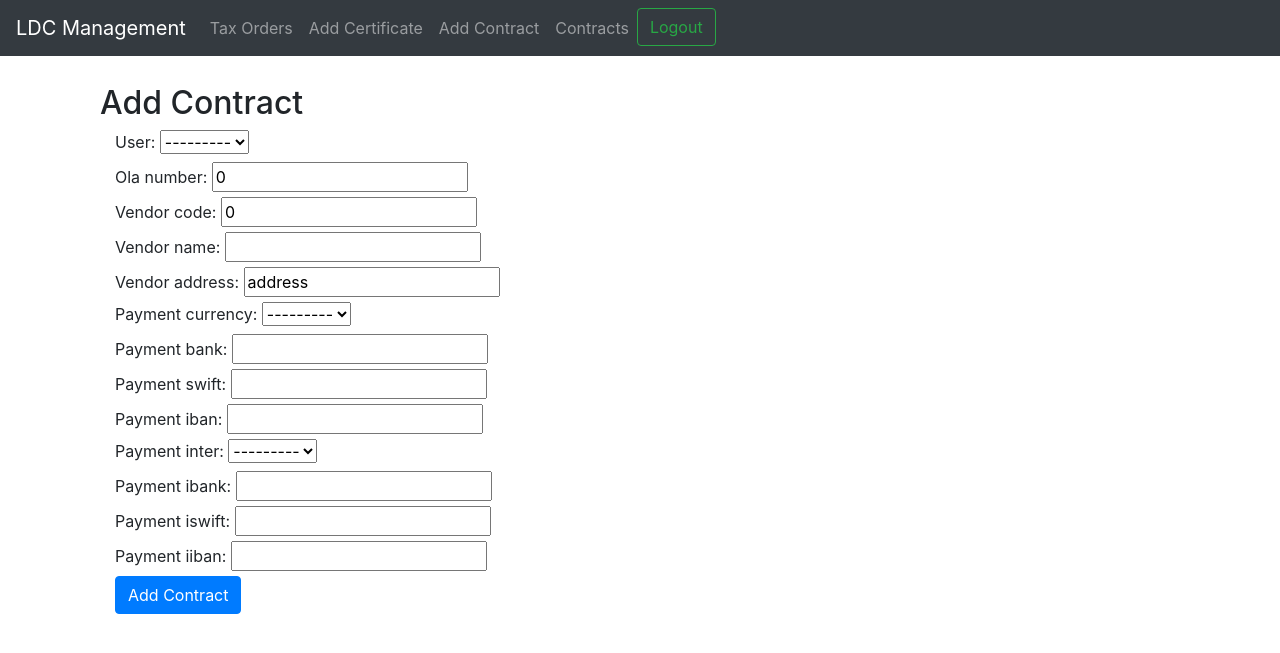
After one commit to sagarsomjiyani/taxorder_project, a Django app: page /add_contract/ in a window 1280 px wide. The commit adds this page. Shown: the top 653 px of the page. Run offline with Django 5.2, Linux system fonts and the light colour scheme; a user stored in the database is signed in; data comes from the database, SQL or seed files in the repository; both versions use the stored data as it was after the commit; some libraries are stand-ins or nearby versions.

Commit message:
31.01.24
added contract bank detalis

```diff
--- a/taxorders/forms.py
+++ b/taxorders/forms.py
@@ -1,6 +1,6 @@
 # taxorders/forms.py
 from django import forms
-from .models import TaxOrder, CertificateConsumption
+from .models import TaxOrder, CertificateConsumption, ContractMaster
 
 class CertificateForm(forms.ModelForm):
     class Meta:
@@ -11,3 +11,8 @@ class ConsumptionForm(forms.ModelForm):
     class Meta:
         model = CertificateConsumption
         fields = '__all__'
+
+class ContractForm(forms.ModelForm):
+    class Meta:
+        model = ContractMaster
+        fields = '__all__'
--- a/taxorders/models.py
+++ b/taxorders/models.py
@@ -23,3 +23,18 @@ class CertificateConsumption(models.Model):
     tax_order = models.ForeignKey(TaxOrder, on_delete=models.CASCADE)
     document_number = models.CharField(max_length=10, default=0000000000)
     consumption_amount = models.DecimalField(max_digits=10, decimal_places=2)
+
+class ContractMaster(models.Model):
+    user = models.ForeignKey(User, on_delete=models.CASCADE)
+    ola_number = models.IntegerField(max_length=10, default=0000000000)
+    vendor_code = models.IntegerField(max_length=6, default=000000)
+    vendor_name = models.CharField(max_length=255)
+    vendor_address = models.CharField(max_length=255, default="address")
+    payment_currency = models.CharField(choices={"USD":"USD","JPY":"JPY","EUR":"EUR","AED":"AED"}, max_length=3)
+    payment_bank = models.CharField(max_length=255)
+    payment_swift = models.CharField(max_length=255)
+    payment_iban = models.CharField(max_length=255)
+    payment_inter = models.CharField(choices={"Yes":"Yes","No":"No"}, max_length=3)
+    payment_ibank = models.CharField(max_length=255)
+    payment_iswift = models.CharField(max_length=255)
+    payment_iiban = models.CharField(max_length=255)
--- a/taxorders/templates/base.html
+++ b/taxorders/templates/base.html
@@ -18,7 +18,7 @@
 </head>
 <body>
     <nav class="navbar navbar-expand-md navbar-dark bg-dark fixed-top">
-        <a class="navbar-brand" href="#">LDC Management</a>
+        <a class="navbar-brand" href="{% url 'tax_order_list' %}">LDC Management</a>
         <button class="navbar-toggler" type="button" data-toggle="collapse" data-target="#navbarCollapse"
                 aria-controls="navbarCollapse" aria-expanded="false" aria-label="Toggle navigation">
             <span class="navbar-toggler-icon"></span>
@@ -31,6 +31,12 @@
                     </li>
                     <li class="nav-item">
                         <a class="nav-link" href="{% url 'add_certificate' %}">Add Certificate</a>
+                    </li>
+                    <li class="nav-item">
+                        <a class="nav-link" href="{% url 'add_contract' %}">Add Contract</a>
+                    </li>
+                    <li class="nav-item">
+                        <a class="nav-link" href="{% url 'contract_details_list' %}">Contracts</a>
                     </li>
                     <li class="nav-item">
                         <form method="post" action="{% url 'logout' %}" class="form-inline my-2 my-lg-0">
--- /dev/null
+++ b/taxorders/templates/taxorders/add_contract.html
@@ -0,0 +1,13 @@
+<!-- taxorders/templates/taxorders/add_certificate.html -->
+{% extends 'base.html' %}
+
+{% block content %}
+  <div class="container mt-4">
+    <h2>Add Contract</h2>
+    <form method="post" action="{% url 'add_contract' %}" class="col-md-6">
+      {% csrf_token %}
+      {{form}}
+      <button type="submit" class="btn btn-primary">Add Contract</button>
+    </form>
+  </div>
+{% endblock %}
--- a/taxorders/urls.py
+++ b/taxorders/urls.py
@@ -5,9 +5,11 @@ from django.contrib.auth.views import LogoutView
 
 urlpatterns = [
     path('', views.tax_order_list, name='tax_order_list'),
+    path('contract_details/', views.contract_details_list, name='contract_details_list'),
     path('add_certificate/', views.add_certificate, name='add_certificate'),
     path('enter_consumption/<int:tax_order_id>/', views.enter_consumption, name='enter_consumption'),
     path('tax_order_detail/<int:tax_order_id>/', views.tax_order_detail, name='tax_order_detail'),
+    path('add_contract/', views.add_contract, name='add_contract'),
     path('logout/', LogoutView.as_view(), name='logout'),
     # Add other URLs as needed
 ]
--- a/taxorders/views.py
+++ b/taxorders/views.py
@@ -1,8 +1,8 @@
 # taxorders/views.py
 from django.shortcuts import render, redirect, get_object_or_404, get_list_or_404
 from django.contrib.auth.decorators import login_required
-from .models import TaxOrder, CertificateConsumption
-from .forms import CertificateForm, ConsumptionForm
+from .models import TaxOrder, CertificateConsumption, ContractMaster
+from .forms import CertificateForm, ConsumptionForm, ContractForm
 
 @login_required
 def tax_order_list(request):
@@ -74,3 +74,40 @@ def tax_order_detail(request, tax_order_id):
     else:
         tax_order_consd = ""
     return render(request, 'taxorders/tax_order_detail.html', {'tax_order': tax_order,'tax_order_cons': tax_order_consd})
+
+@login_required
+def add_contract(request):
+    if request.method == 'POST':
+        form = ContractForm(request.POST)
+        if form.is_valid():
+            contract = form.save(commit=False)
+            contract.user = request.user
+            contract.save()
+            return redirect('tax_order_list')
+    else:
+        form = ContractForm()
+
+    return render(request, 'taxorders/add_contract.html', {'form': form})
+
+@login_required
+def contract_details_list(request):
+    ola_number_filter = request.GET.get('ola_number_filter', '')
+    vendor_code_filter = request.GET.get('vendor_code_filter', '')
+    payment_currency_filter = request.GET.get('payment_currency_filter', '')
+    contracts = ContractMaster.objects.filter(
+        ola_number__icontains=ola_number_filter,
+        vendor_code__icontains=vendor_code_filter,
+        payment_currency__icontains=payment_currency_filter
+    )
+    if contracts != "":
+        contracts = contracts
+    else:
+        contracts = ""
+
+    return render(request, 'taxorders/contract_details_list.html', {
+        'contracts': contracts,
+        'ola_number_filter': ola_number_filter,
+        'payment_currency_filter': payment_currency_filter,
+        'vendor_code_filter': vendor_code_filter,
+
+    })
```
Also changed, not shown: taxorders/templates/taxorders/contract_details_list.html (added, +62 -0 lines), db.sqlite3, taxorders/migrations/0007_contractmaster.py (added), taxorders/migrations/0008_contractmaster_vendor_address.py (added).
